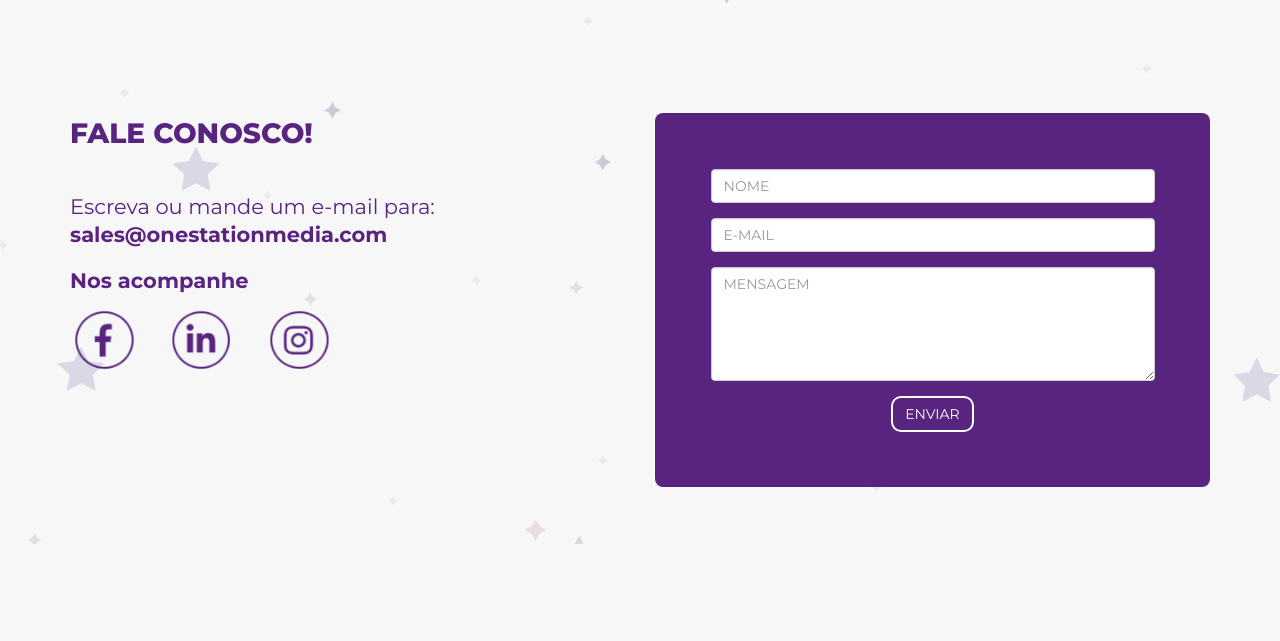
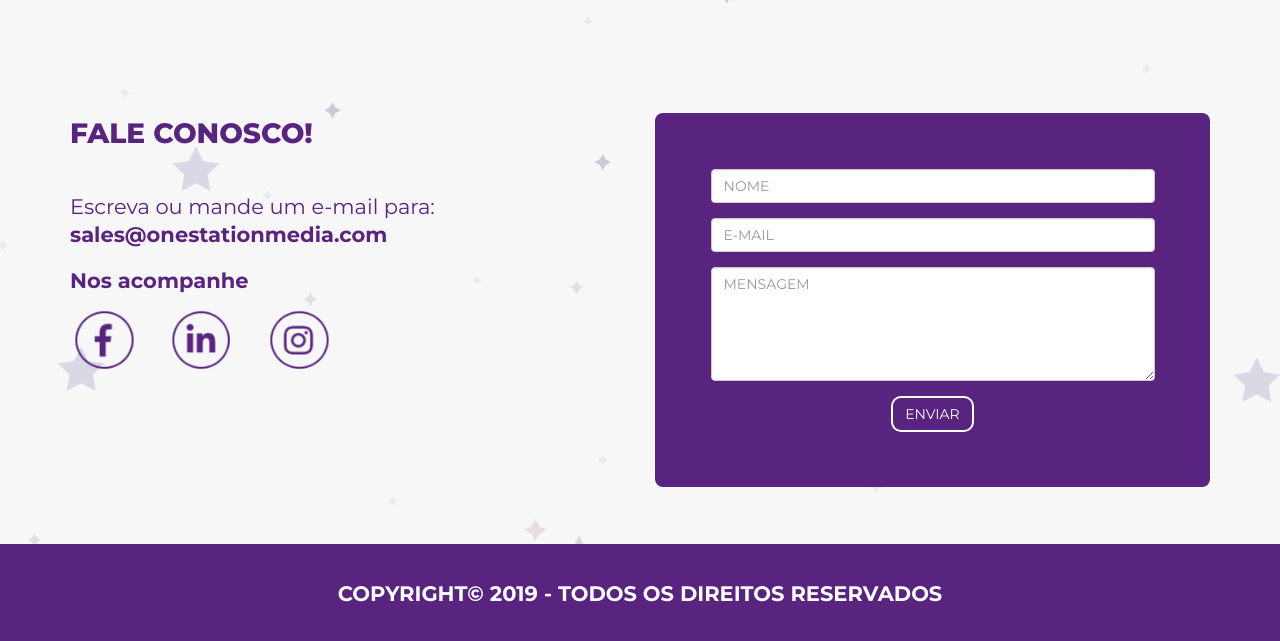
Before and after one commit to fagner-vieira/oneStationMedia-Setembro-2019, a PHP site: page / in a window 1280 px wide. Shown: the part 2345-2986 px from the top of the page. Before the commit the page ends 2889 px from the top, so only its background shows below. Run offline with PHP 8.4, Linux system fonts and the light colour scheme.

Commit message:
03 - rodape

```diff
--- a/css/css.css
+++ b/css/css.css
@@ -164,6 +164,22 @@ body{
     text-align: center;
 }
 
+.bgRodape{
+    background-color: #582480;
+}
+
+.pRodape{
+    padding-top: 3%;
+    padding-bottom: 2%;
+}
+
+.txtRodape{
+    text-align: center;
+    color: #fff;
+    font-size: 1.5em;
+    font-weight: 700;
+}
+
 /*
 // Extra small devices (portrait phones, less than 576px)
 @media (max-width: 575.98px) { ... }
--- a/view/footer.php
+++ b/view/footer.php
@@ -1,5 +1,13 @@
 
-
+<footer class="container-fluid bgRodape">
+    <div class="container">
+        <div class="row pRodape">
+            <div class="col-lg-12">
+                <p class="txtRodape">COPYRIGHT© 2019 - TODOS OS DIREITOS RESERVADOS</p>
+            </div>
+        </div>
+    </div>
+</footer>
 
 
 <!-- jQuery (necessary for Bootstrap's JavaScript plugins) -->
```
